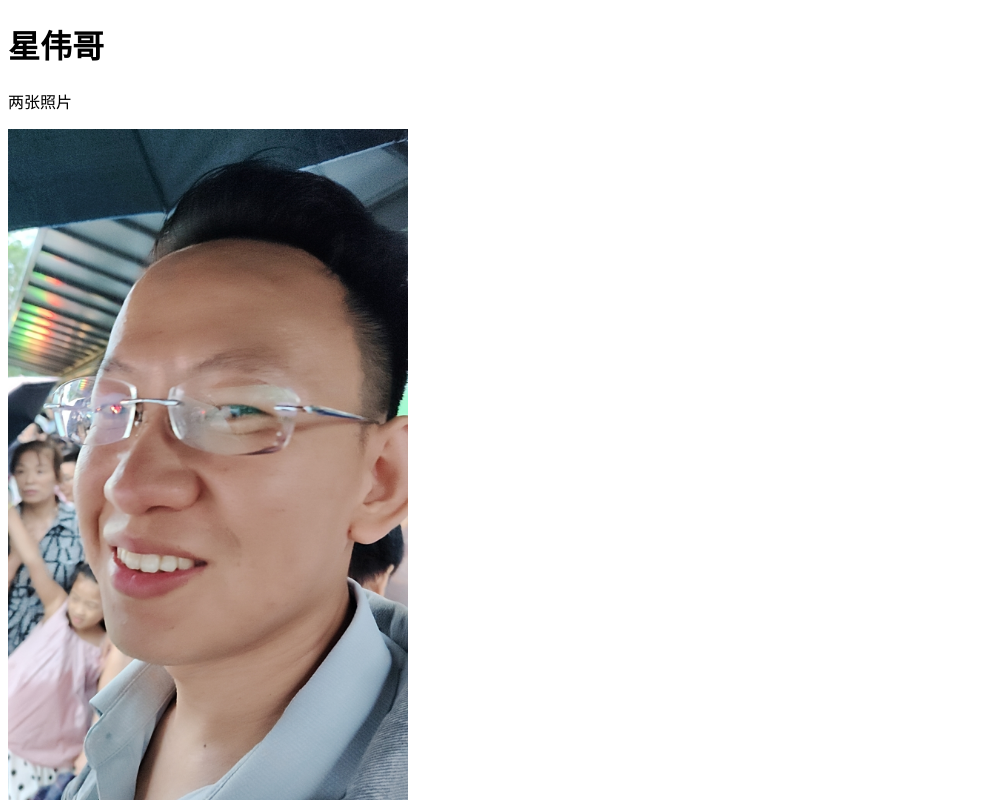
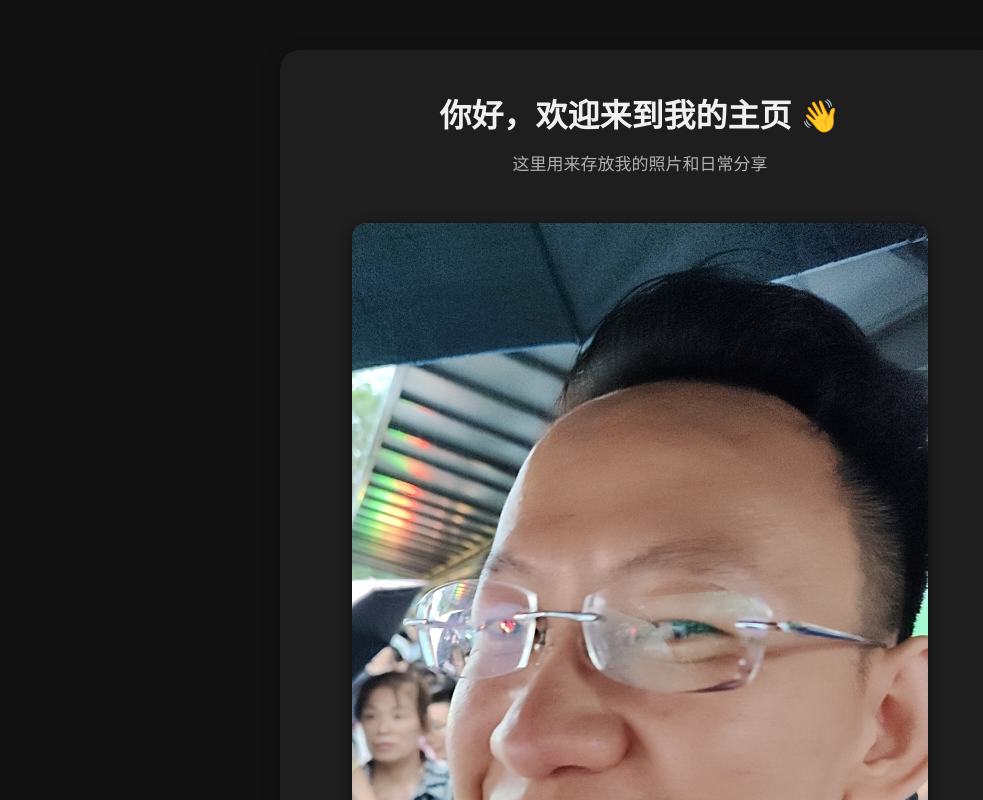
Before and after one commit to Mike884-dayu/Mike884-dayu.github.io, a plain HTML site: page index.html in a window 1280 px wide. Shown: the top 800 px of the page, without its empty margins (0-983 px from the left). Drawn offline with Linux system fonts and the light colour scheme.

Commit message:
Update index.html

```diff
--- a/index.html
+++ b/index.html
@@ -1,16 +1,60 @@
 <!DOCTYPE html>
 <html lang="zh-CN">
 <head>
-<meta charset="UTF-8">
-<title>哈哈哈哈</title>
+    <meta charset="UTF-8">
+    <meta name="viewport" content="width=device-width, initial-scale=1.0">
+    <title>我的个人主页</title>
+    <style>
+        * {
+            margin: 0;
+            padding: 0;
+            box-sizing: border-box;
+        }
+        body {
+            background-color: #121212;
+            font-family: "Microsoft YaHei", sans-serif;
+            padding: 50px 20px;
+        }
+        .container {
+            max-width: 720px;
+            margin: 0 auto;
+            background: #1e1e1e;
+            padding: 40px;
+            border-radius: 20px;
+            box-shadow: 0 6px 18px rgba(0,0,0,0.35);
+            text-align: center;
+        }
+        h1 {
+            color: #f1f1f1;
+            margin-bottom: 14px;
+        }
+        .desc {
+            color: #b0b0b0;
+            font-size: 17px;
+            margin-bottom: 30px;
+        }
+        img {
+            max-width: 90%;
+            border-radius: 14px;
+            margin: 18px 0;
+            box-shadow: 0 3px 12px rgba(0,0,0,0.5);
+        }
+        .footer-text {
+            margin-top: 30px;
+            color: #777;
+            font-size: 14px;
+        }
+    </style>
 </head>
 <body>
-<h1>星伟哥</h1>
-<p>两张照片</p>
+    <div class="container">
+        <h1>你好，欢迎来到我的主页 👋</h1>
+        <p class="desc">这里用来存放我的照片和日常分享</p>
 
-<img src="n1.jpg" alt="第一张图片" width="400">
-<br>
-<img src="n2.jpg" alt="第二张图片" width="400">
+        <img src="n1.jpg" alt="第一张照片">
+        <img src="n2.jpg" alt="第二张照片">
 
+        <p class="footer-text">使用 GitHub Pages 搭建</p>
+    </div>
 </body>
 </html>
```
